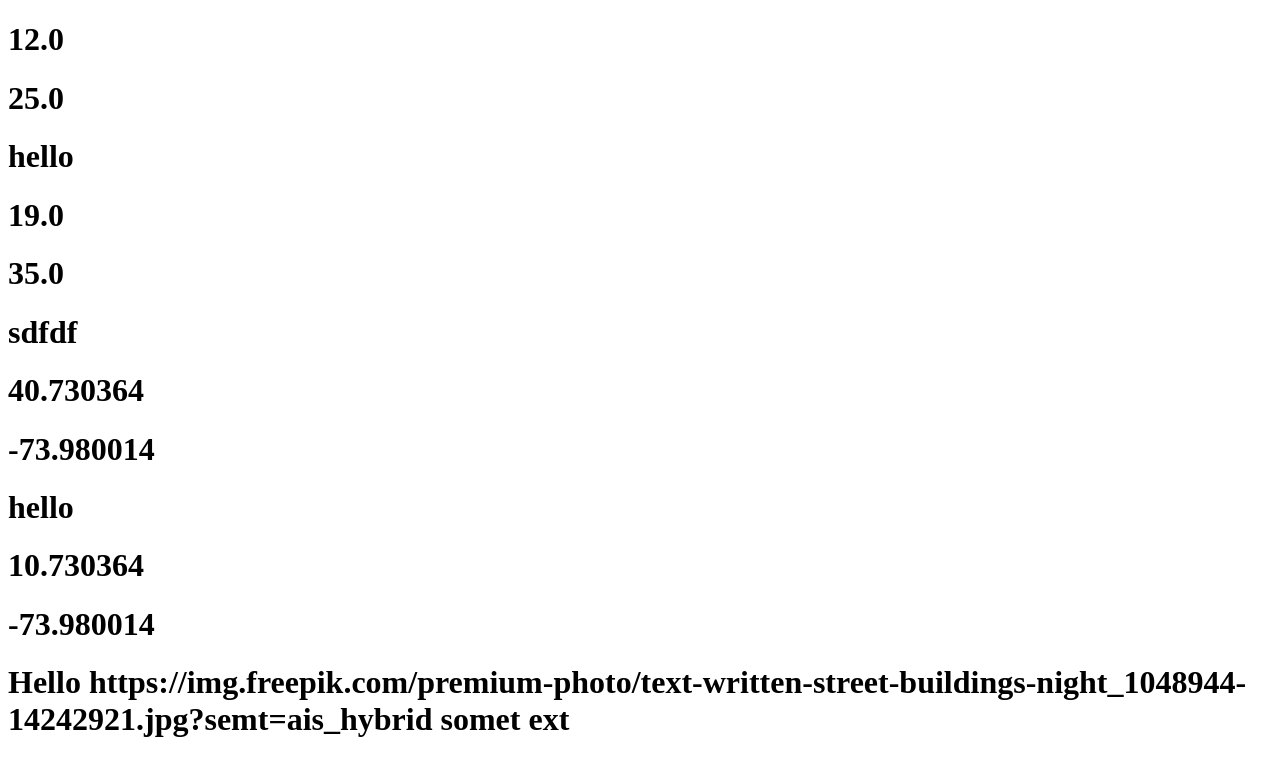
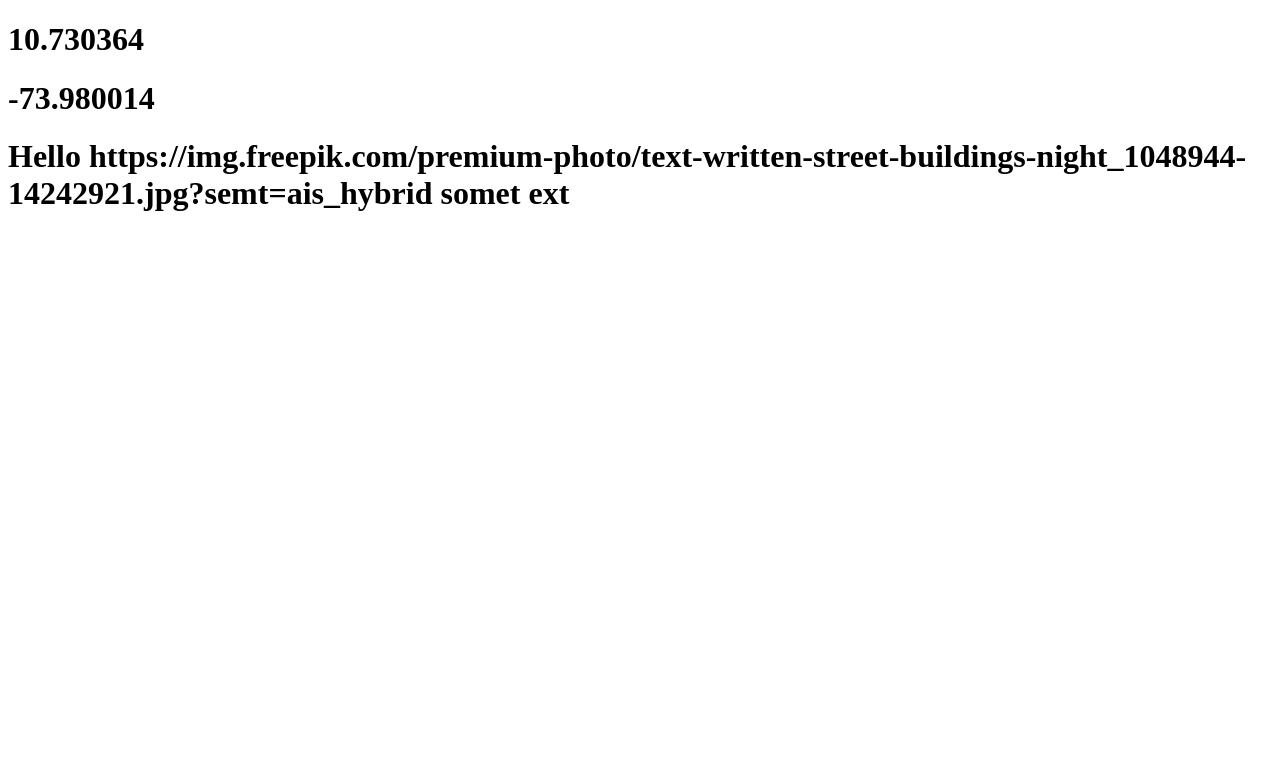
Before and after one commit to KirillHlu/data-base-for-maps, a plain HTML site: page index.html in a window 1280 px wide. Drawn offline with Linux system fonts and the light colour scheme.

Commit message:
Update index.html

```diff
--- a/index.html
+++ b/index.html
@@ -4,15 +4,6 @@
     <title></title>
   </head>
   <body>
-    <h1>12.0</h1>
-    <h1>25.0</h1>
-    <h1>hello</h1>
-    <h1>19.0</h1>
-    <h1>35.0</h1>
-    <h1>sdfdf</h1>
-    <h1>40.730364</h1>
-    <h1>-73.980014</h1>
-    <h1>hello</h1>
     <h1>10.730364</h1>
     <h1>-73.980014</h1>
     <h1>Hello https://img.freepik.com/premium-photo/text-written-street-buildings-night_1048944-14242921.jpg?semt=ais_hybrid somet ext</h1>
```
